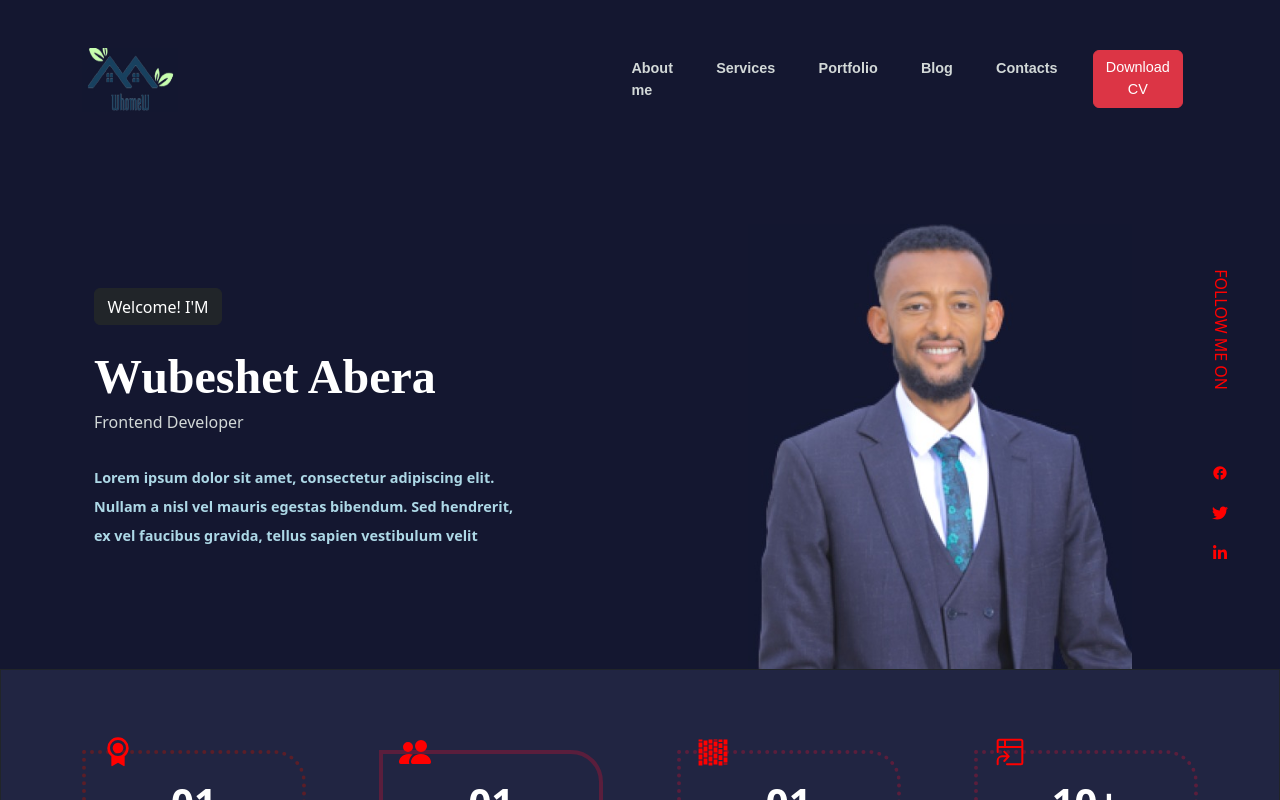
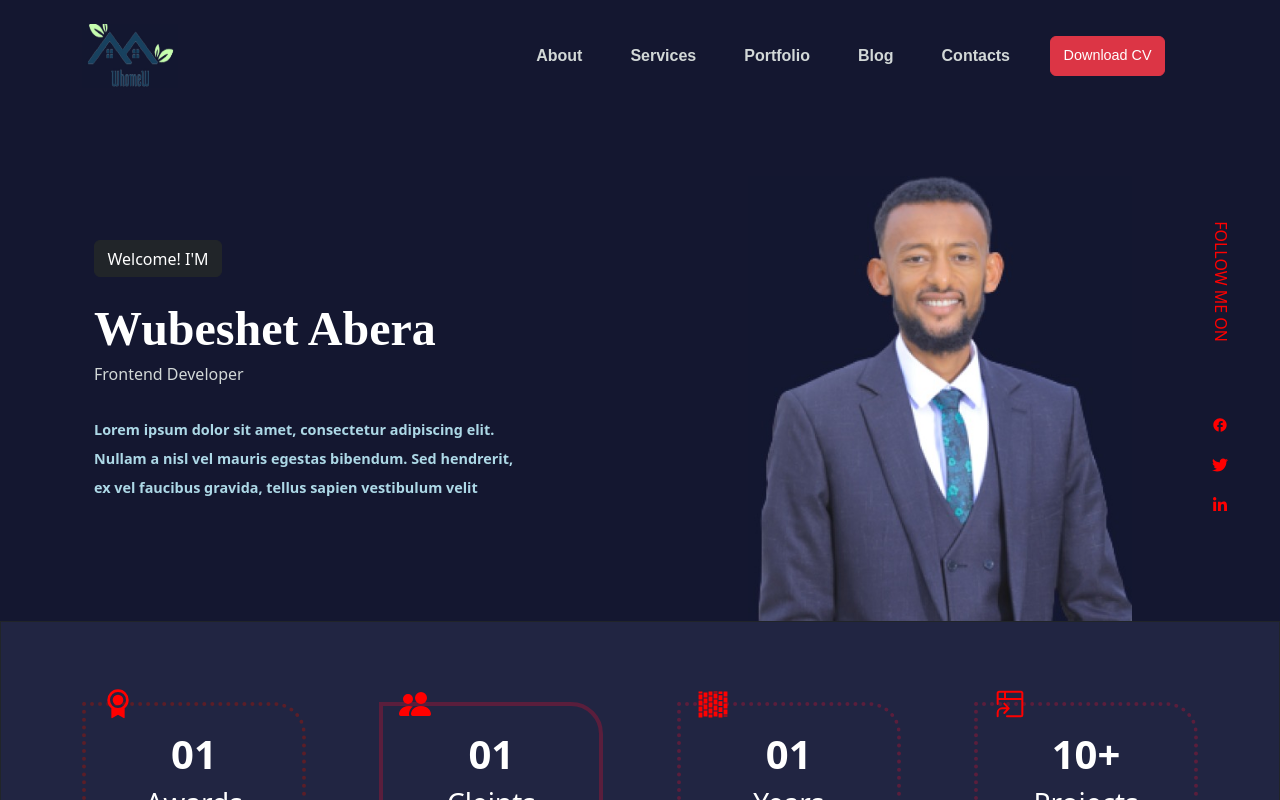
Before and after one commit to wubeabera123/my_portfolio, a React (Create React App) app: page / in a window 1280 px wide. Shown: the top 800 px of the page. Built offline with nearby package versions, Linux system fonts and the light colour scheme.

Commit message:
navigation bar toggler for small screen  device

```diff
--- a/src/Landing.js
+++ b/src/Landing.js
@@ -1,8 +1,8 @@
 import React from "react";
-//import "./index.css";
+import "./index.css";
 import logo from "./Image/logo.jpg";
 import person from "./Image/person.jpg";
-import { useState } from "react";
+//import { useState } from "react";
 import {MdBorderColor, MdFacebook} from "react-icons/md";
 import {FaTwitter} from "react-icons/fa";
 import {FaLinkedinIn} from "react-icons/fa";
@@ -10,7 +10,7 @@ import {FaLinkedinIn} from "react-icons/fa";
 function Landing(){
     return(
   <div>
-    <nav className="container navbar navbar-expand-lg py-5">
+    <nav className="container navbar navbar-expand-md py-4">
         <div className="container">
            <img src={logo} style={{
             width: "6rem",
@@ -21,9 +21,9 @@ function Landing(){
           <span class="navbar-toggler-icon"></span>
         </button>
         <div className="collapse navbar-collapse" id="navbarSupportedContent">
-           <ul className="navbar-nav mr-auto">
+           <ul className="navbar-nav">
               <li className="nav-item">
-                <a className="nav-link" href="#">About me</a>
+                <a className="nav-link" href="#">About</a>
               </li>
               <li className="nav-item">
                 <a className="nav-link" href="#">Services</a>
@@ -38,7 +38,7 @@ function Landing(){
                 <a className="nav-link" href="#">Contacts</a>
               </li>
               <li className="nav-item">
-                <button className="btn btn-danger" style={{fontSize: "0.9rem",minHeight: "2.5rem"}}>Download CV</button>
+                <button className="btn btn-danger" style={{fontSize: "0.9rem",minHeight: "2.5rem",width: "7.2rem"}}>Download CV</button>
               </li>
            </ul>
         </div>
--- a/src/index.css
+++ b/src/index.css
@@ -12,15 +12,16 @@ nav ul{
   list-style: none;
   margin: 0;
   padding: 0;
-  margin-left: -6rem;
-}
-nav li{
-  margin-right: 1.7rem;
+  padding-right: 1.8rem;
 }
 .nav-link{
   color: #d2d8d7;
   font-weight: bold;
-  font-size: 0.9rem;
+  font-size: 1rem;
+}
+.nav-item{
+  margin-left: 1rem;
+  margin-right: 1rem;
 }
 .navbar{
   font-family: Arial, Helvetica, sans-serif;
```
